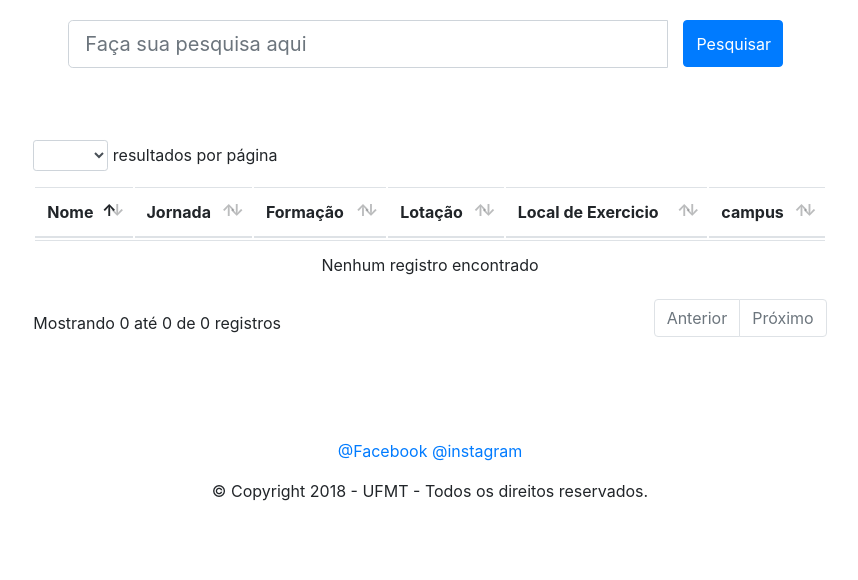
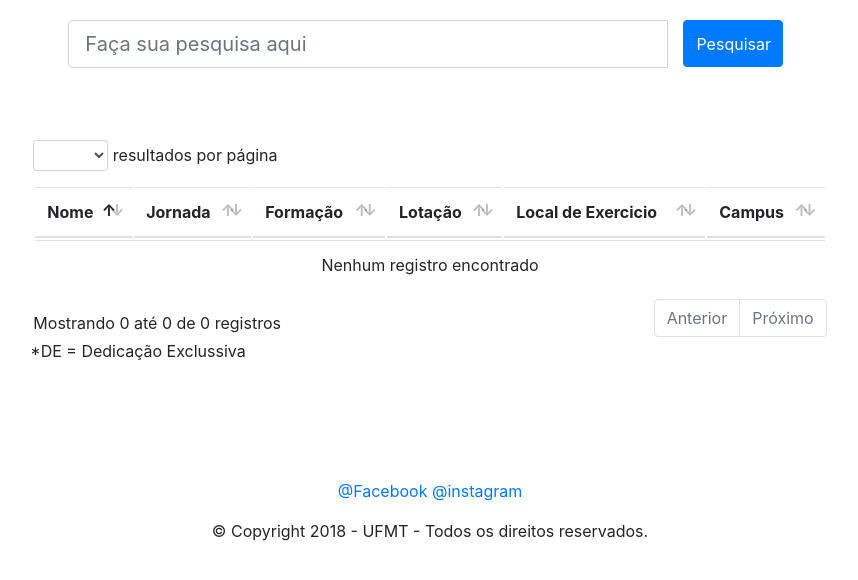
Before and after one commit to PascalBreno/Site-Eit, a PHP site: page /pesquisa.php in a window 1280 px wide. Shown: the part 56-636 px from the top of the page, without its empty margins (210-1068 px from the left). Run offline with PHP 8.4, Linux system fonts and the light colour scheme; the visitor is signed in with stand-in values (Sample User, id 1); data that the repository does not hold is empty.

Commit message:
Mudanças pequenas do Ariel

```diff
--- a/css/style.css
+++ b/css/style.css
@@ -1,5 +1,5 @@
-.pesquisa{
-
+.noticiadeDE{
+  margin-left:12px;
 }
   /**Sub Navigation**/
   .subnavigation-container{
--- a/pesquisa.php
+++ b/pesquisa.php
@@ -78,7 +78,7 @@
       <th scope="col">Formação</th>
       <th scope="col">Lotação</th>
       <th scope="col">Local de Exercicio</th>
-      <th scope="col">campus</th>
+      <th scope="col">Campus</th>
     </tr>
     </thead>
     <tbody>
@@ -109,6 +109,7 @@
     ?>
     </tbody>
     </table>
+    <p class="noticiadeDE">*DE = Dedicação Exclussiva </p>
     </div>
     <div class="col col-md-2"></div>
 </div>
```
